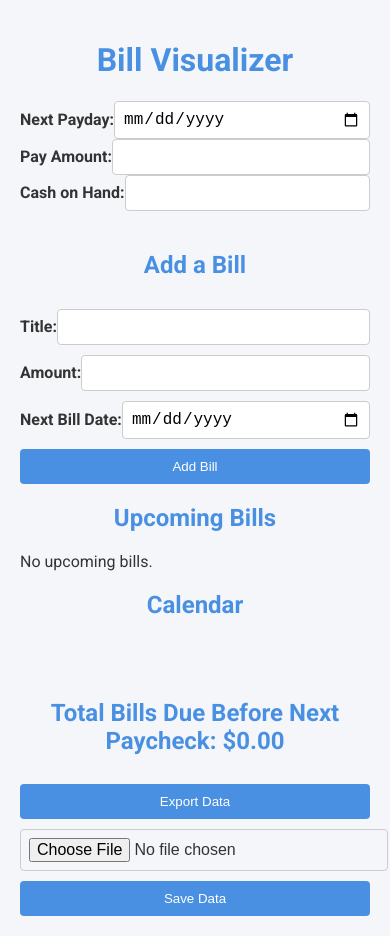
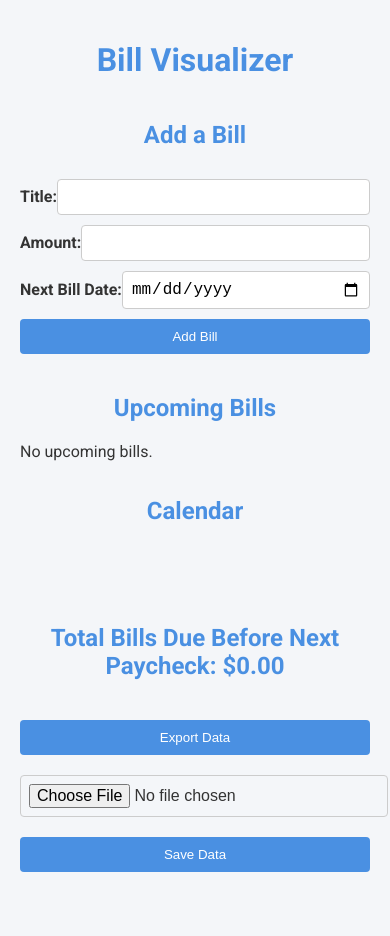
Before and after one commit to FrancescoCommisso/billsvisualizer, a React (Create React App) app: page / in a window 390 px wide. After the commit the page ends 892 px from the top, so only its background shows below. Built offline with nearby package versions, Linux system fonts and the light colour scheme.

Commit message:
made it responsive

```diff
--- a/src/App.css
+++ b/src/App.css
@@ -16,6 +16,12 @@ h1,
 h2 {
   color: #4a90e2;
   text-align: center;
+}
+
+.form-container {
+  display: flex;
+  flex-direction: column;
+  gap: 10px;
 }
 
 form {
@@ -91,6 +97,9 @@ input[type="file"] {
 .footer {
   margin-top: 20px;
   text-align: center;
+  display: flex;
+  flex-direction: column;
+  gap: 10px;
 }
 
 .footer button,
@@ -103,4 +112,36 @@ input[type="file"] {
   .calendar {
     grid-template-columns: repeat(4, 1fr);
   }
+
+  .form-container {
+    flex-direction: column;
+  }
+
+  .footer {
+    flex-direction: column;
+  }
+
+  .footer button,
+  .footer input[type="file"] {
+    width: 100%;
+  }
 }
+
+@media (max-width: 480px) {
+  .calendar {
+    grid-template-columns: repeat(2, 1fr);
+  }
+
+  .form-container {
+    flex-direction: column;
+  }
+
+  .footer {
+    flex-direction: column;
+  }
+
+  .footer button,
+  .footer input[type="file"] {
+    width: 100%;
+  }
+}
--- a/src/App.js
+++ b/src/App.js
@@ -112,7 +112,7 @@ const App = () => {
   return (
     <div className="App">
       <h1>Bill Visualizer</h1>
-      <div className="form-container">
+      {/* <div className="form-container">
         <label>
           Next Payday:
           <input
@@ -137,7 +137,7 @@ const App = () => {
             onChange={(e) => setCashOnHand(e.target.value)}
           />
         </label>
-      </div>
+      </div> */}
       <BillForm addBill={addBill} />
       <BillList bills={bills} deleteBill={deleteBill} />
       <Calendar bills={bills} nextPayday={nextPayday} />
--- a/src/BillList/BillList.css
+++ b/src/BillList/BillList.css
@@ -1,6 +1,7 @@
 /* src/BillList.css */
 .bill-list {
   margin: 20px 0;
+  overflow-x: auto;
 }
 
 table {
```
